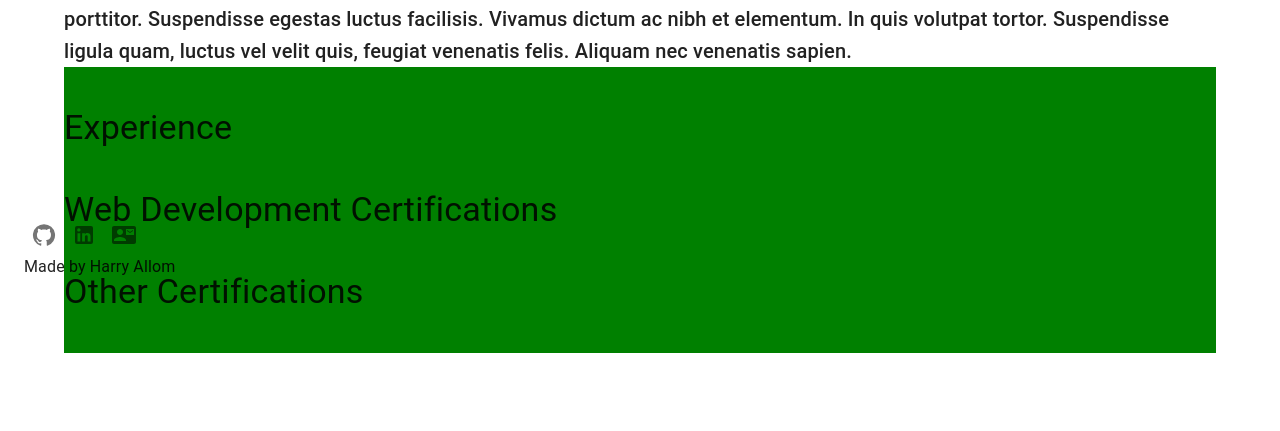
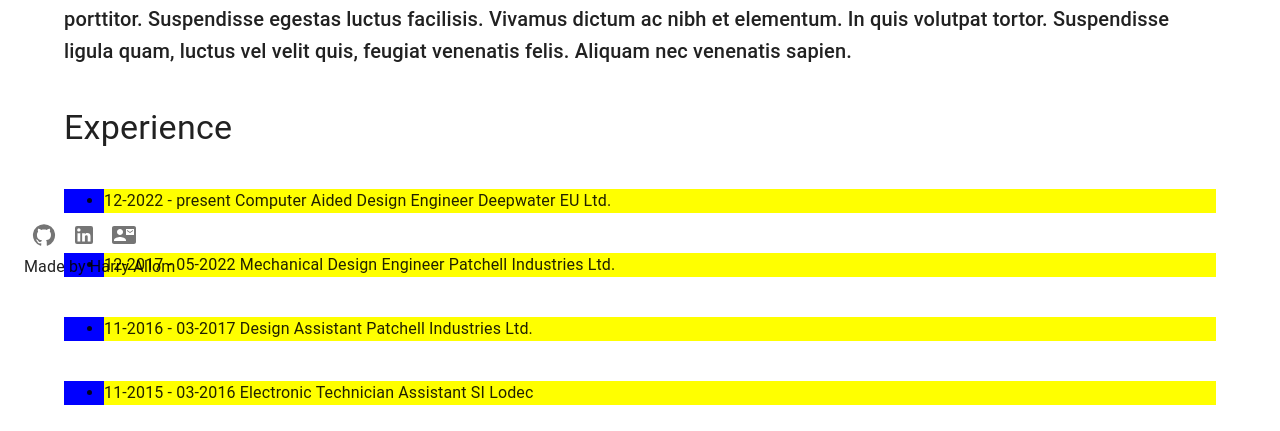
Before and after one commit to allomhg/personal-website, a React (Create React App) app: page /About in a window 1280 px wide. Shown: the part 521-952 px from the top of the page. Before the commit the page ends 874 px from the top, so only its background shows below. Built offline with nearby package versions, Linux system fonts and the light colour scheme.

Commit message:
Passing props working as expected

```diff
--- a/src/components/AboutContent.tsx
+++ b/src/components/AboutContent.tsx
@@ -16,7 +16,15 @@ type AboutProps = {
                     <Typography color="text.primary" variant='h4' component="h2">
                         {title}
                     </Typography>
-                    {/* <AboutList/> */}
+                    <Box>
+                        {aboutContent.map((content) => (
+                            <AboutList
+                                date={content.date}
+                                title={content.title}
+                                place={content.place}
+                            />
+                        ))}
+                    </Box>
                 </Box>
             </>
         );
--- a/src/components/AboutList.tsx
+++ b/src/components/AboutList.tsx
@@ -1,16 +1,15 @@
 import * as React from 'react';
 import Box from "@mui/material/Box";
 import Typography from '@mui/material/Typography';
+import { SectionContent } from '../pages/About';
 
-type ListProps = {
-    contentList: [];
-}
-
-    export const AboutList: React.FunctionComponent<ListProps> = ({ contentList }) => {
+    export const AboutList: React.FunctionComponent<SectionContent> = ({ date, title, place }) => {
         return (
             <>
-                <Box sx={{ my: 5 }}>
-
+                <Box sx={{ my: 5, bgcolor: "green" }}>
+                    <ul style={{ backgroundColor: "blue" }}>
+                        <li style={{ backgroundColor: "yellow" }}>{date} {title} {place}</li>
+                    </ul>
                 </Box>
             </>
         );
--- a/src/pages/About.tsx
+++ b/src/pages/About.tsx
@@ -58,7 +58,7 @@ export const About = () => {
             }}
         >
             <AboutImage/>
-            <Box sx={{ bgcolor: "green" }}>
+            <Box>
                 {contentList.map(( content ) => (
                     <AboutContent
                         title={content.title}
```
